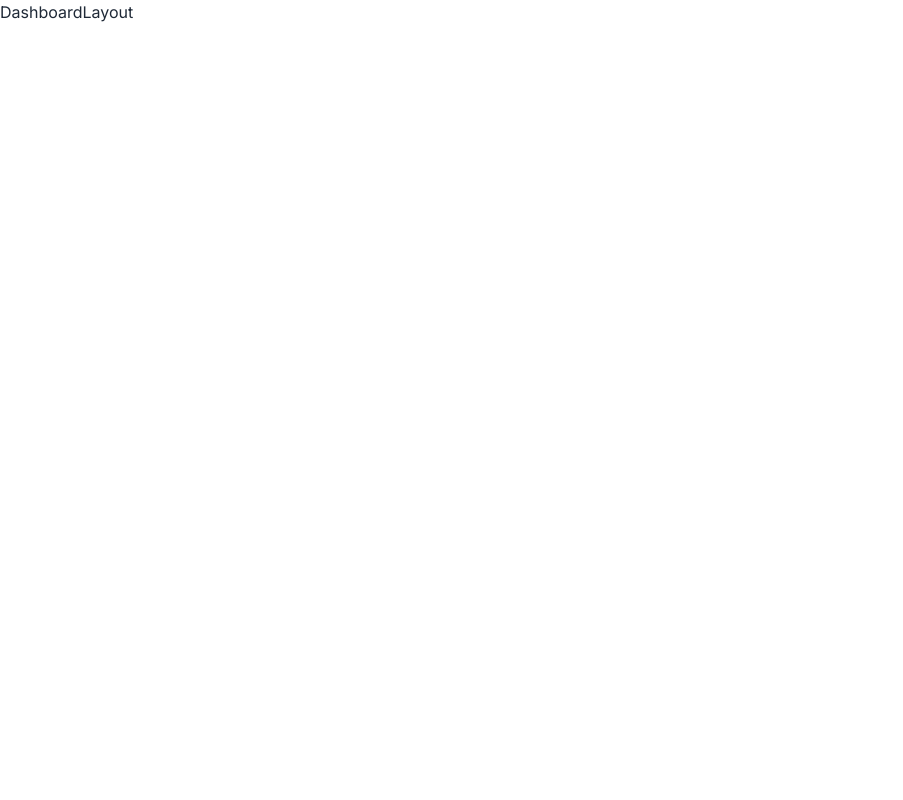
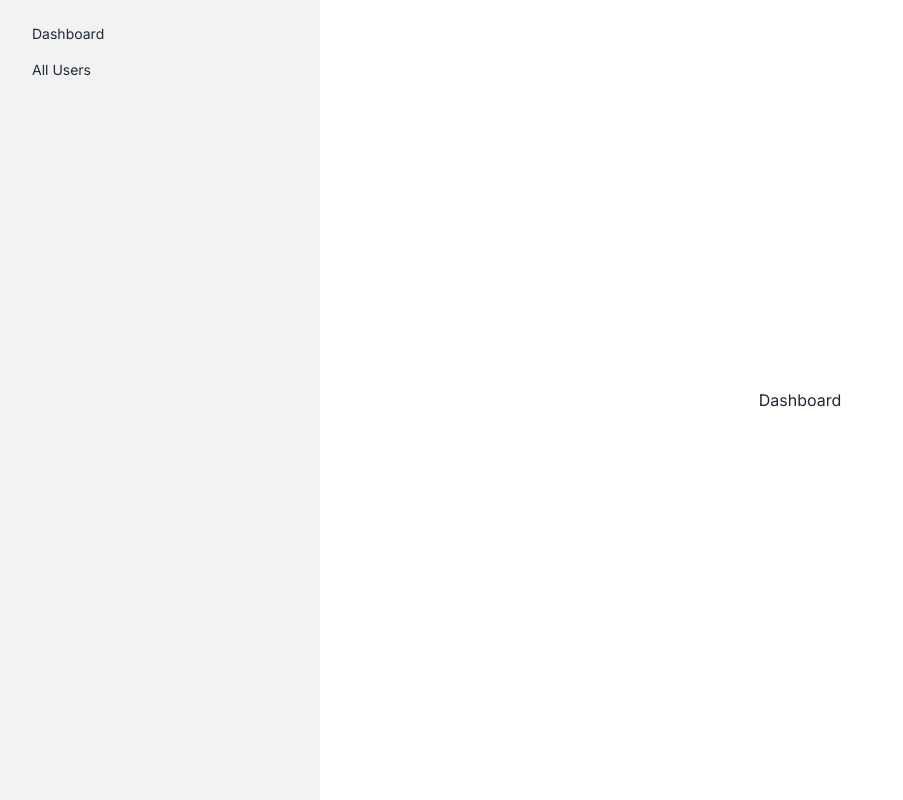
Before and after one commit to HossainRafi/Foodi, a React (Vite) app in the folder foodi-client/: page /dashboard in a window 1280 px wide. Shown: the whole page, without its empty margins (0-903 px from the left). Built offline with nearby package versions, Linux system fonts and the light colour scheme; no server answers.

Commit message:
setup drawer for admin panel

```diff
--- a/foodi-client/src/layout/DashboardLayout.jsx
+++ b/foodi-client/src/layout/DashboardLayout.jsx
@@ -1,7 +1,38 @@
-
+import { Link, Outlet } from "react-router-dom";
 
 export const DashboardLayout = () => {
   return (
-    <div>DashboardLayout</div>
-  )
-}
+    <div>
+      <div className="drawer lg:drawer-open">
+        <input id="my-drawer-2" type="checkbox" className="drawer-toggle" />
+        <div className="drawer-content flex flex-col items-center justify-center">
+          {/* Page content here */}
+          <label
+            htmlFor="my-drawer-2"
+            className="btn btn-primary drawer-button lg:hidden"
+          >
+            Open drawer
+          </label>
+
+          <Outlet />
+        </div>
+        <div className="drawer-side">
+          <label
+            htmlFor="my-drawer-2"
+            aria-label="close sidebar"
+            className="drawer-overlay"
+          ></label>
+          <ul className="menu bg-base-200 text-base-content min-h-full w-80 p-4">
+            {/* Sidebar content here */}
+            <li>
+              <Link to="/dashboard">Dashboard</Link>
+            </li>
+            <li>
+              <Link to="/dashboard/users">All Users</Link>
+            </li>
+          </ul>
+        </div>
+      </div>
+    </div>
+  );
+};
```
